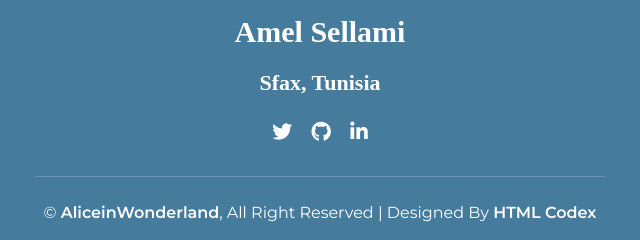
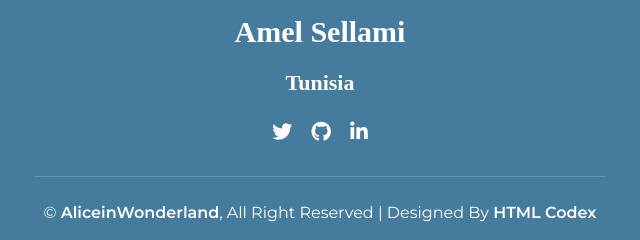
Before and after one commit to samelsamel/samelsamel.github.io, a plain HTML site: page index.html in a window 1280 px wide. Shown: the part 5320-5560 px from the top of the page, 320-960 px from the left. Drawn offline with nearby package versions, Linux system fonts and the light colour scheme.

Commit message:
remove place

```diff
--- a/index.html
+++ b/index.html
@@ -381,7 +381,7 @@
                 <div class="container">
                     <div class="footer-info">
                         <h2 style="font-family: Avanta Garde" >Amel Sellami</h2>
-                        <h3 style="font-family: Avanta Garde" >Sfax, Tunisia</h3>
+                        <h3 style="font-family: Avanta Garde" >Tunisia</h3>
                         <div class="footer-social">
                             <a href="https://twitter.com/AmelSellamii"><i class="fab fa-twitter"></i></a>
                             <a href="https://github.com/samelsamel"><i class="fab fa-github"></i></a>
```
